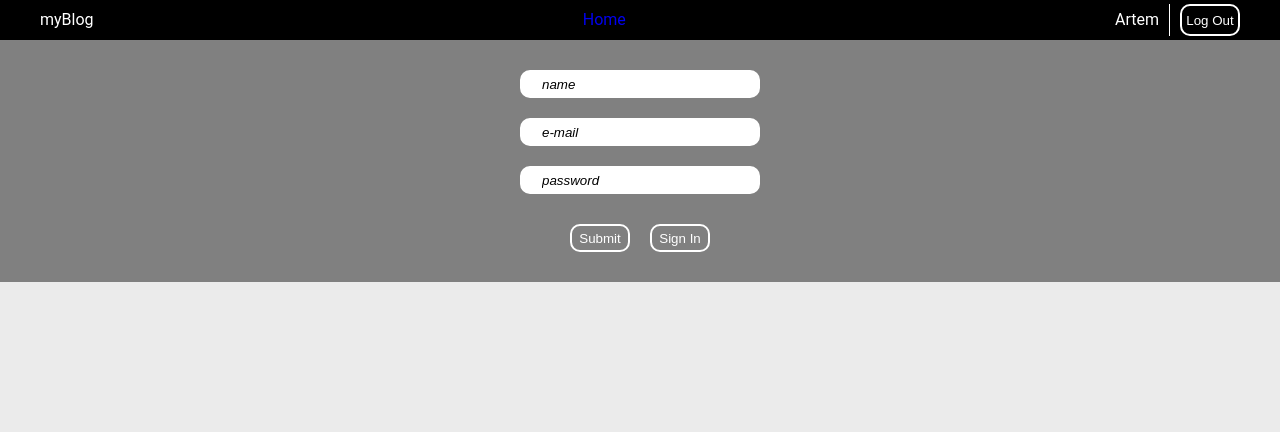
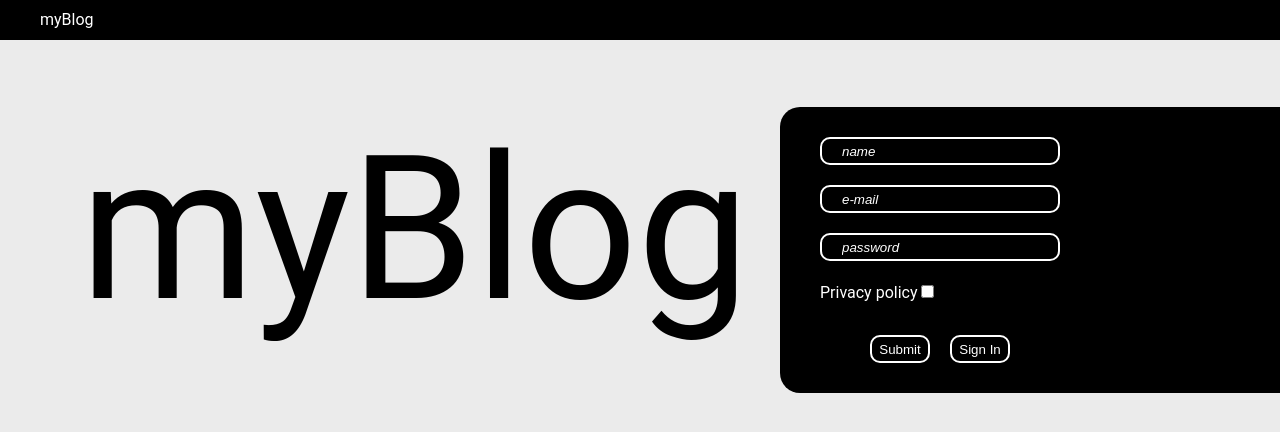
Before and after one commit to SashaSkryd/blog-frontend, a React (Create React App) app: page /auth in a window 1280 px wide. Shown: the top 432 px of the page. Built offline with nearby package versions, Linux system fonts and the light colour scheme.

Commit message:
fix styles

```diff
--- a/src/App.jsx
+++ b/src/App.jsx
@@ -7,11 +7,11 @@ import routes from "./routes";
 import Header from "./components/Header/Header";
 
 export default function App(props) {
-  const routesMap = routes.map((route) => {
+  const routesMap = routes.map((route, i) => {
     return route.privated ? (
-      <PrivateRoute key={route.path} {...route} />
+      <PrivateRoute key={i} {...route} />
     ) : (
-      <PublicRoute key={route.path} {...route} />
+      <PublicRoute key={i} {...route} />
     );
   });
   return (
--- a/src/components/AuthForm/AuthForm.jsx
+++ b/src/components/AuthForm/AuthForm.jsx
@@ -1,9 +1,10 @@
 import React, { useState } from "react";
 import { Formik, Form, Field, ErrorMessage } from "formik";
+import { NavLink } from "react-router-dom";
 import * as Yup from "yup";
 import userOperations from "../../redux/operations/userOperations";
 import { useDispatch } from "react-redux";
-import styles from './AuthForm.module.scss';
+import styles from "./AuthForm.module.scss";
 
 const registerSchema = Yup.object().shape({
   name: Yup.string()
@@ -15,6 +16,9 @@ const registerSchema = Yup.object().shape({
     .min(8, "Некорректная длинна поля!")
     .max(16, "Превышен лимит символов!")
     .required("Введите пароль!"),
+  policy: Yup.boolean()
+    .isTrue("Подтвердите свое согласие!")
+    .required("Подтвердите свое согласие!"),
 });
 
 const loginSchema = Yup.object().shape({
@@ -32,16 +36,14 @@ export default function AuthForm() {
 
   return (
     <div className={styles.mainContainer}>
-
-
       <Formik
-
         initialValues={
           isRegister
             ? { name: "", email: "", password: "" }
             : { email: "", password: "" }
         }
         onSubmit={(values) => {
+          console.log(values);
           setSubmitting(true);
           isRegister
             ? dispatch(userOperations.register(values))
@@ -52,22 +54,61 @@ export default function AuthForm() {
         }}
         validationSchema={isRegister ? registerSchema : loginSchema}
       >
-
         <Form>
           <div className={styles.formContainer}>
             {isRegister && (
               <>
-            <Field type="name" name="name" placeholder="name" className={styles.inputForm}/>
-            <ErrorMessage name="name" component="span" className={styles.spanFormError} />
+                <Field
+                  type="name"
+                  name="name"
+                  placeholder="name"
+                  className={styles.inputForm}
+                />
+                <ErrorMessage
+                  name="name"
+                  component="span"
+                  className={styles.spanFormError}
+                />
               </>
             )}
-        <Field type="email" name="email" placeholder="e-mail" className={styles.inputForm} />
-        <ErrorMessage name="email" component="span" className={styles.spanFormError} />
-        <Field type="password" name="password" placeholder="password" className={styles.inputForm} />
-        <ErrorMessage name="password" component="span" className={styles.spanFormError} />
+            <Field
+              type="email"
+              name="email"
+              placeholder="e-mail"
+              className={styles.inputForm}
+            />
+            <ErrorMessage
+              name="email"
+              component="span"
+              className={styles.spanFormError}
+            />
+            <Field
+              type="password"
+              name="password"
+              placeholder="password"
+              className={styles.inputForm}
+            />
+            <ErrorMessage
+              name="password"
+              component="span"
+              className={styles.spanFormError}
+            />
+            <label style={{ color: "white" }}>
+              <NavLink to="/">Privacy policy</NavLink>{" "}
+              <Field name="policy" type="checkbox" />
+            </label>
+            <ErrorMessage
+              name="policy"
+              component="span"
+              className={styles.spanFormError}
+            />
           </div>
           <div className={styles.buttonContainer}>
-        <button type="submit" disabled={isSubmitting} className={styles.buttonForm}>
+            <button
+              type="submit"
+              disabled={isSubmitting}
+              className={styles.buttonForm}
+            >
               Submit
             </button>
             <button
@@ -80,7 +121,6 @@ export default function AuthForm() {
               {isRegister ? "Sign In" : "Sign Up"}
             </button>
           </div>
-
         </Form>
       </Formik>
     </div>
--- a/src/components/AuthForm/AuthForm.module.scss
+++ b/src/components/AuthForm/AuthForm.module.scss
@@ -1,7 +1,15 @@
 .mainContainer {
-  background-color: grey;
+  background-color: black;
   display: flex;
-  justify-content: center;
+  width: 500px;
+  justify-content: start;
+  padding-left: 40px;
+  top: 250px;
+  right: -250px;
+  position: absolute;
+  transform: translate(-50%, -50%);
+  border-top-left-radius: 20px;
+  border-bottom-left-radius: 20px;
 }
 
 .formContainer {
@@ -17,17 +25,20 @@
   border-radius: 10px;
   transition: all 250ms linear;
   outline: none;
+  background-color: black;
   &:not(:first-child) {
     margin-top: 20px;
   }
   &:hover {
-    border-color: rgb(107, 19, 19);
-
+    background-color: white;
+    &::placeholder {
+      color: black;
     }
-    &::placeholder{
-        color: black;
-        font-style: italic;
-    }
+  }
+  &::placeholder {
+    color: white;
+    font-style: italic;
+  }
 }
 .spanFormError {
   color: red;
@@ -49,7 +60,13 @@
     margin-left: 20px;
   }
   &:hover {
-    background-color: rgb(107, 19, 19);
+    background-color: white;
+    color: black;
     border: none;
-    }
+  }
 }
+
+label {
+  margin-top: 20px;
+  color: white;
+}
--- a/src/components/Header/Header.jsx
+++ b/src/components/Header/Header.jsx
@@ -9,9 +9,9 @@ export default function Header() {
   const isAuth = useSelector((state) => state.auth.isAuthenticated);
 
   return (
-    <div className={`header ${true && "auth-header"}`}>
+    <div className={`header ${isAuth && "auth-header"}`}>
       <span className="logo">myBlog</span>
-      {true && (
+      {isAuth && (
         <>
           <nav>
             <ul className="nav-list">
@@ -22,7 +22,7 @@ export default function Header() {
               </li>
             </ul>
           </nav>
-          <UserMenu isAuth={true} name={"Artem"} />
+          <UserMenu isAuth={isAuth} name={name} />
         </>
       )}
     </div>
--- a/src/components/Header/header.scss
+++ b/src/components/Header/header.scss
@@ -1,10 +1,19 @@
 .header {
   display: flex;
   background-color: black;
+  align-items: center;
   color: white;
   height: 40px;
   padding-left: 40px;
   padding-right: 40px;
+}
+
+nav {
+  height: 100%;
+
+  & ul {
+    height: 100%;
+  }
 }
 
 .auth-header {
@@ -15,3 +24,14 @@
 .nav-list {
   display: flex;
 }
+
+.nav-link {
+  display: inline-flex;
+  align-items: center;
+  height: 100%;
+  transition: all 250ms linear;
+  &:hover {
+    background-color: white;
+    color: black;
+  }
+}
--- a/src/pages/auth/auth.jsx
+++ b/src/pages/auth/auth.jsx
@@ -1,10 +1,12 @@
 import React from "react";
 import { useSelector } from "react-redux";
 import AuthForm from "../../components/AuthForm/AuthForm";
+import "./auth.scss";
 
 export default function Auth() {
   return (
     <>
+      <span className="big-logo">myBlog</span>
       <AuthForm />
     </>
   );
--- /dev/null
+++ b/src/pages/auth/auth.scss
@@ -0,0 +1,6 @@
+.big-logo {
+    font-size: 200px;
+    position: absolute;
+    top: 80px;
+    left: 80px;
+}
--- a/src/sass/base/_styles.scss
+++ b/src/sass/base/_styles.scss
@@ -58,6 +58,11 @@ ul {
 a {
   text-decoration: none;
   font-style: normal;
+  color: white;
+
+  &:active {
+    color: white;
+  }
 }
 
 button {
```
Lines whose indentation alone changed are shown as unchanged.
